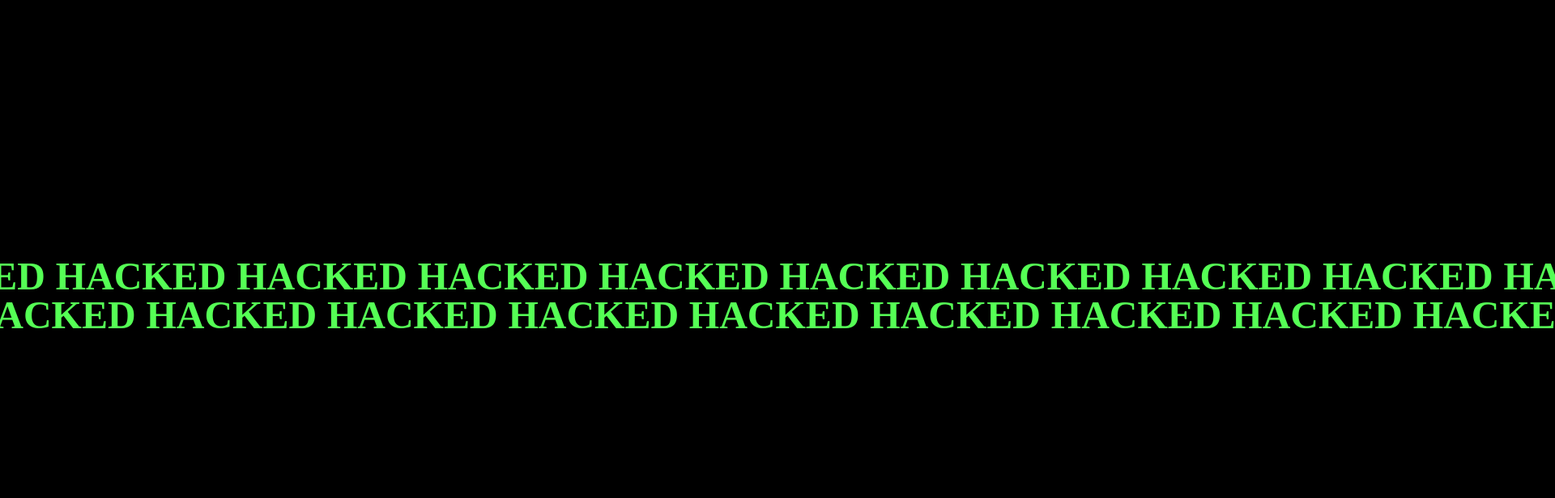
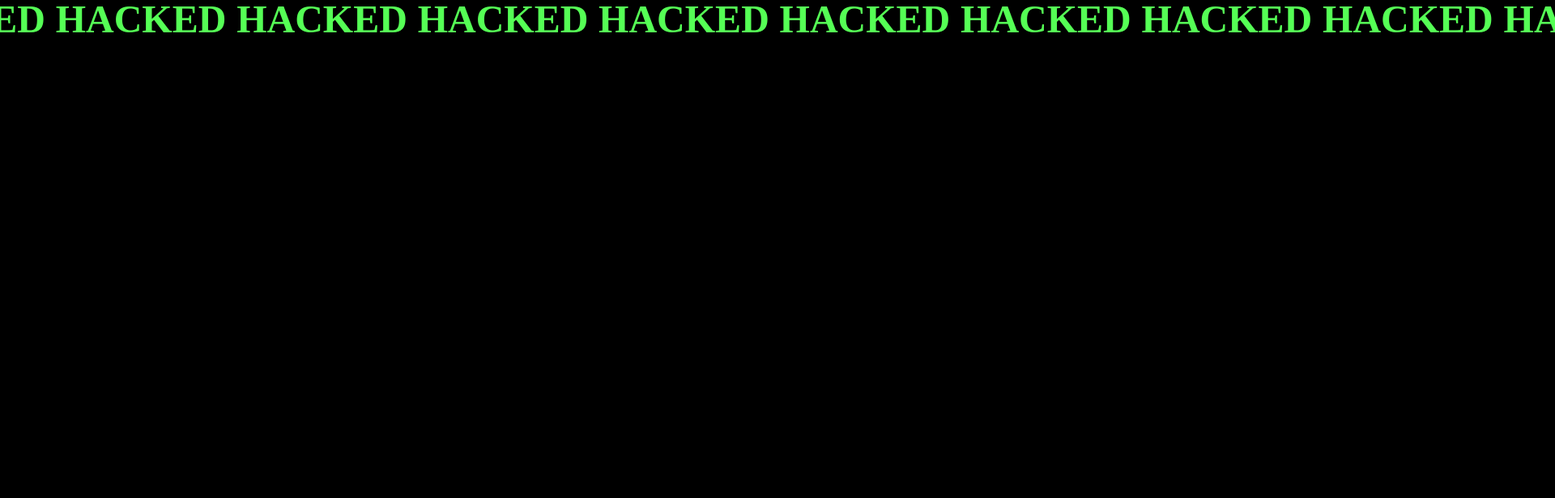
Before and after one commit to AndrewHypster/hack-nick, a plain HTML site: page index.html in a window 1280 px wide. Shown: the top 616 px of the page at 81% size, 1920 px wide, since content can reach past the window. Drawn offline with Linux system fonts and the light colour scheme; a web font is replaced by a local one.

Commit message:
hacked animation

```diff
--- a/styles/marquee.css
+++ b/styles/marquee.css
@@ -1,5 +1,4 @@
 .marquee-text {
-  animation: between 20s 2s forwards;
   display: grid;
 }
 
@@ -8,17 +7,19 @@
   padding-left: 0.8rem;
   gap: 0.8rem;
   width: max-content;
-  animation: marquee var(--speed, 20s) linear infinite
-    var(--direction, forwards);
+  animation: marquee var(--speed, 20s) linear infinite var(--direction, forwards);
 }
 
 .marquee-text.top {
-  margin-top: calc(-48px *2);
-  animation: center 3s 3s forwards, betweenTop 3s 6s forwards;
+  margin-top: 0;
+  /* margin-top: calc(-48px *2); */
+  /* animation: center 3s 3s forwards, betweenTop 3s 6s forwards; */
 }
 
 .marquee-text.bottom {
-  animation: betweenBottom 3s 6s forwards;
+  position: absolute;
+  bottom: 0;
+  /* animation: betweenBottom 3s 6s forwards; */
 }
 
 .marquee-text p {
```
